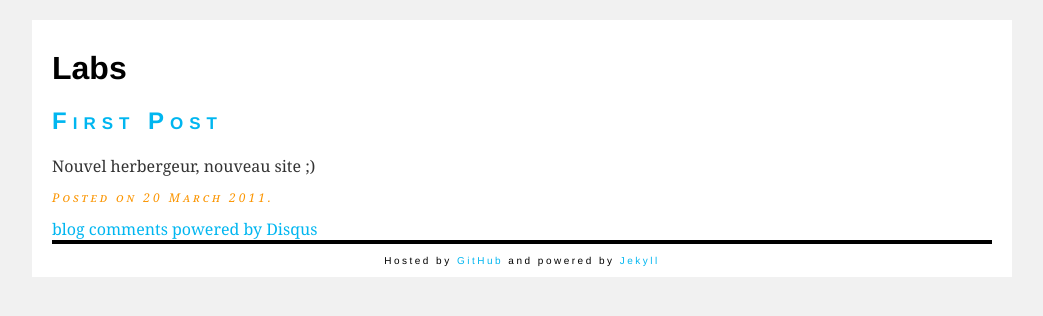
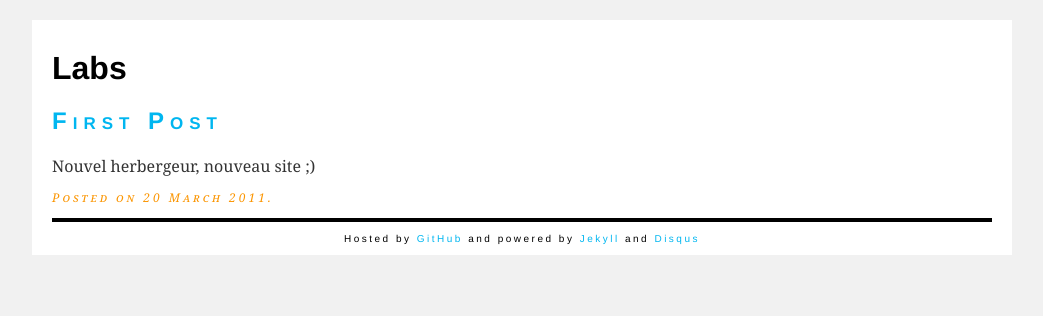
Before and after one commit to stealth35/stealth35.github.com, a Jekyll site: the page built from index.html, in a window 1280 px wide. Shown: the top 316 px of the page, without its empty margins (118-1161 px from the left). Built offline with Jekyll 4.4.1, drawn with Linux system fonts in a browser that asks for light colours; comment, search, counter and statistics services are not loaded.

Commit message:
Change footer

```diff
--- a/_layouts/default.html
+++ b/_layouts/default.html
@@ -13,7 +13,7 @@
         	</header>
         	{{ content }}
        	 	<footer>
-       	 		<p>Hosted by <a href="http://github.com">GitHub</a> and powered by <a href="http://github.com/mojombo/jekyll">Jekyll</a></p>
+       	 		<p>Hosted by <a href="http://github.com">GitHub</a> and powered by <a href="http://github.com/mojombo/jekyll">Jekyll</a> and <a href="http://disqus.com" class="dsq-brlink"><span class="logo-disqus">Disqus</span></a></p>
        	 	</footer>
         </div>
     </body>
--- a/index.html
+++ b/index.html
@@ -19,7 +19,5 @@ title: Labs
         (document.getElementsByTagName('head')[0] || document.getElementsByTagName('body')[0]).appendChild(dsq);
     })();
 </script>
-<noscript>Please enable JavaScript to view the <a href="http://disqus.com/?ref_noscript">comments powered by Disqus.</a></noscript>
-<a href="http://disqus.com" class="dsq-brlink">blog comments powered by <span class="logo-disqus">Disqus</span></a>
 </article>
 {% endfor %}
```
